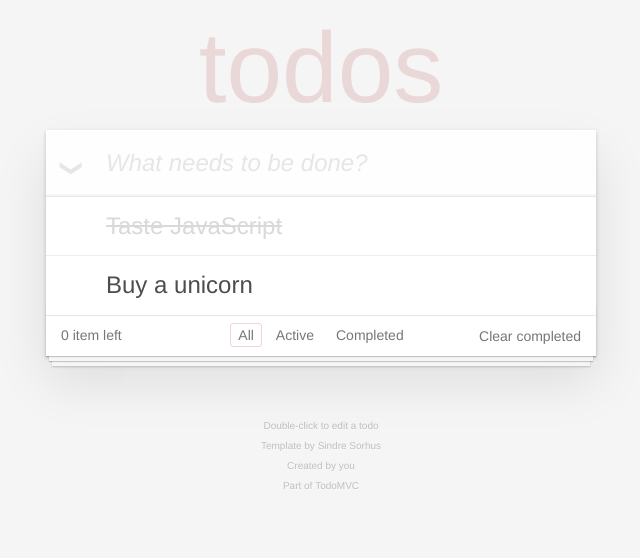
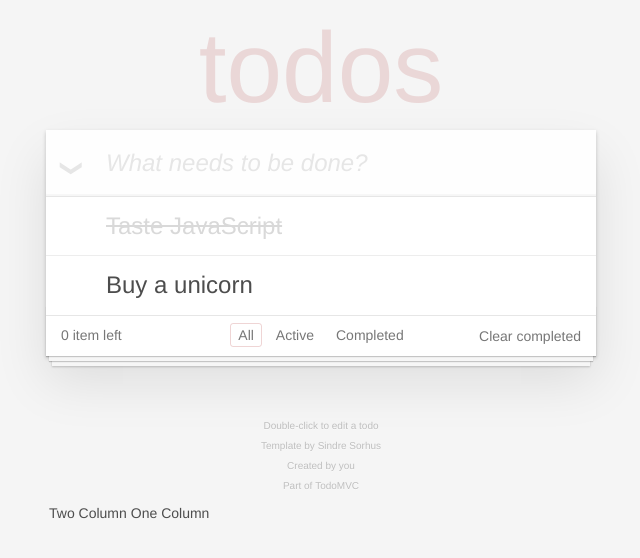
Before and after one commit to jzlin/angular-todomvc0930, an Angular app: page / in a window 1280 px wide. Shown: the top 558 px of the page, without its empty margins (319-959 px from the left). Built offline with nearby package versions, Linux system fonts and the light colour scheme.

Commit message:
任務 05：進階練習

```diff
--- a/src/app/app.component.html
+++ b/src/app/app.component.html
@@ -1,7 +1,7 @@
 <section class="todoapp">
   <header class="header">
     <app-title></app-title>
-    <input class="new-todo" [placeholder]="inputHint" autofocus>
+    <input class="new-todo" [placeholder]="inputHint" autofocus [attr.data-myhint]="inputHint">
   </header>
   <!-- This section should be hidden by default and shown when there are todos -->
   <section class="main">
@@ -56,3 +56,10 @@
   <p>Created by <a href="http://todomvc.com">you</a></p>
   <p>Part of <a href="http://todomvc.com">TodoMVC</a></p>
 </footer>
+
+<table>
+  <tr>
+    <td [colSpan]="colSpan">Two Column</td>
+    <td>One Column</td>
+  </tr>
+</table>
--- a/src/app/app.component.ts
+++ b/src/app/app.component.ts
@@ -7,4 +7,5 @@ import { Component } from '@angular/core';
 })
 export class AppComponent {
   inputHint = 'What needs to be done?';
+  colSpan = 2;
 }
```
